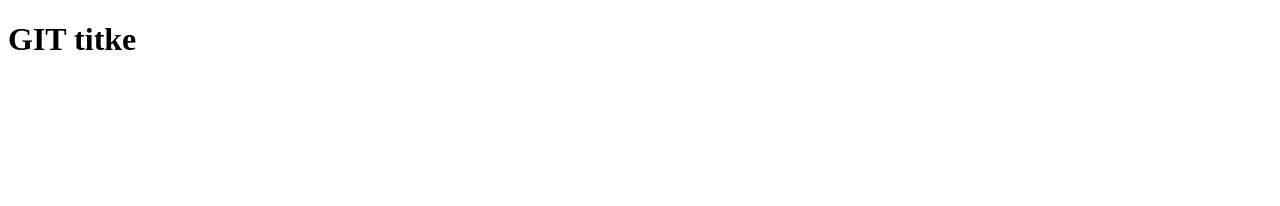
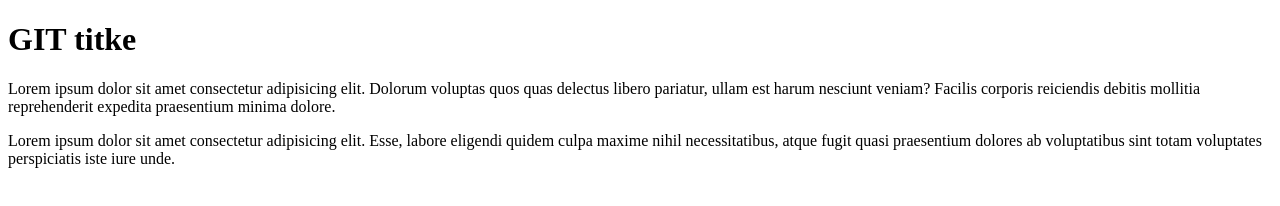
Before and after one commit to Byncenb/git, a website: page app/index.html in a window 1280 px wide. Drawn offline with Linux system fonts and the light colour scheme.

Commit message:
add jquery, change Readme.md and update .gitignore

```diff
--- a/app/index.html
+++ b/app/index.html
@@ -8,5 +8,8 @@
 </head>
 <body>
     <h1>GIT titke</h1>
+    <p>Lorem ipsum dolor sit amet consectetur adipisicing elit. Dolorum voluptas quos quas delectus libero pariatur, ullam est harum nesciunt veniam? Facilis corporis reiciendis debitis mollitia reprehenderit expedita praesentium minima dolore.</p>
+    <p>Lorem ipsum dolor sit amet consectetur adipisicing elit. Esse, labore eligendi quidem culpa maxime nihil necessitatibus, atque fugit quasi praesentium dolores ab voluptatibus sint totam voluptates perspiciatis iste iure unde.</p>
+    <script src="bower_components/jquery/dist/"></script>
 </body>
 </html>
--- a/app/style.css
+++ b/app/style.css
@@ -1,4 +1,4 @@
-bode {
+body {
     font-size: 16px;
 }
 
```
Also changed, not shown: README.md, 1 other file.
